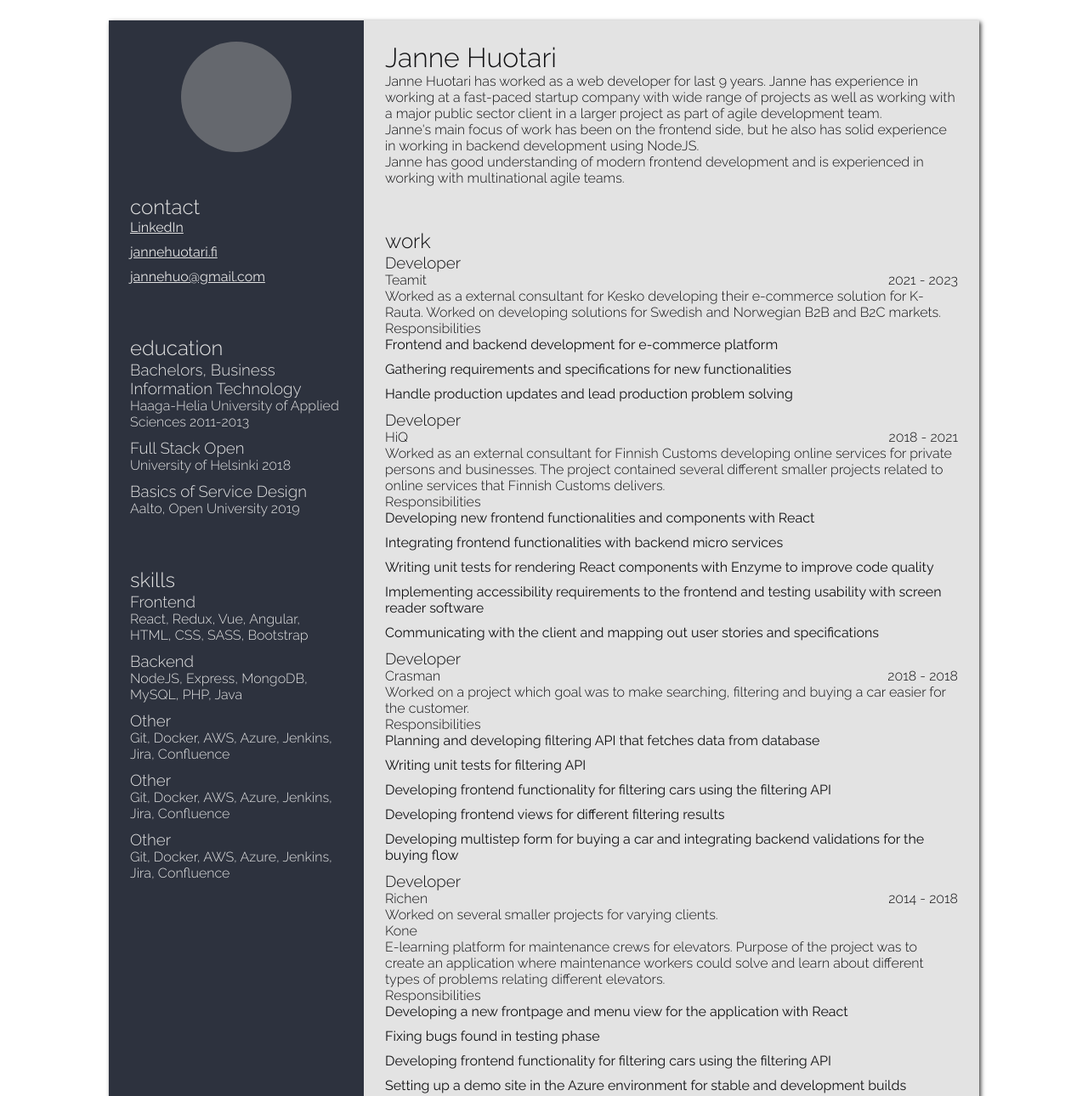
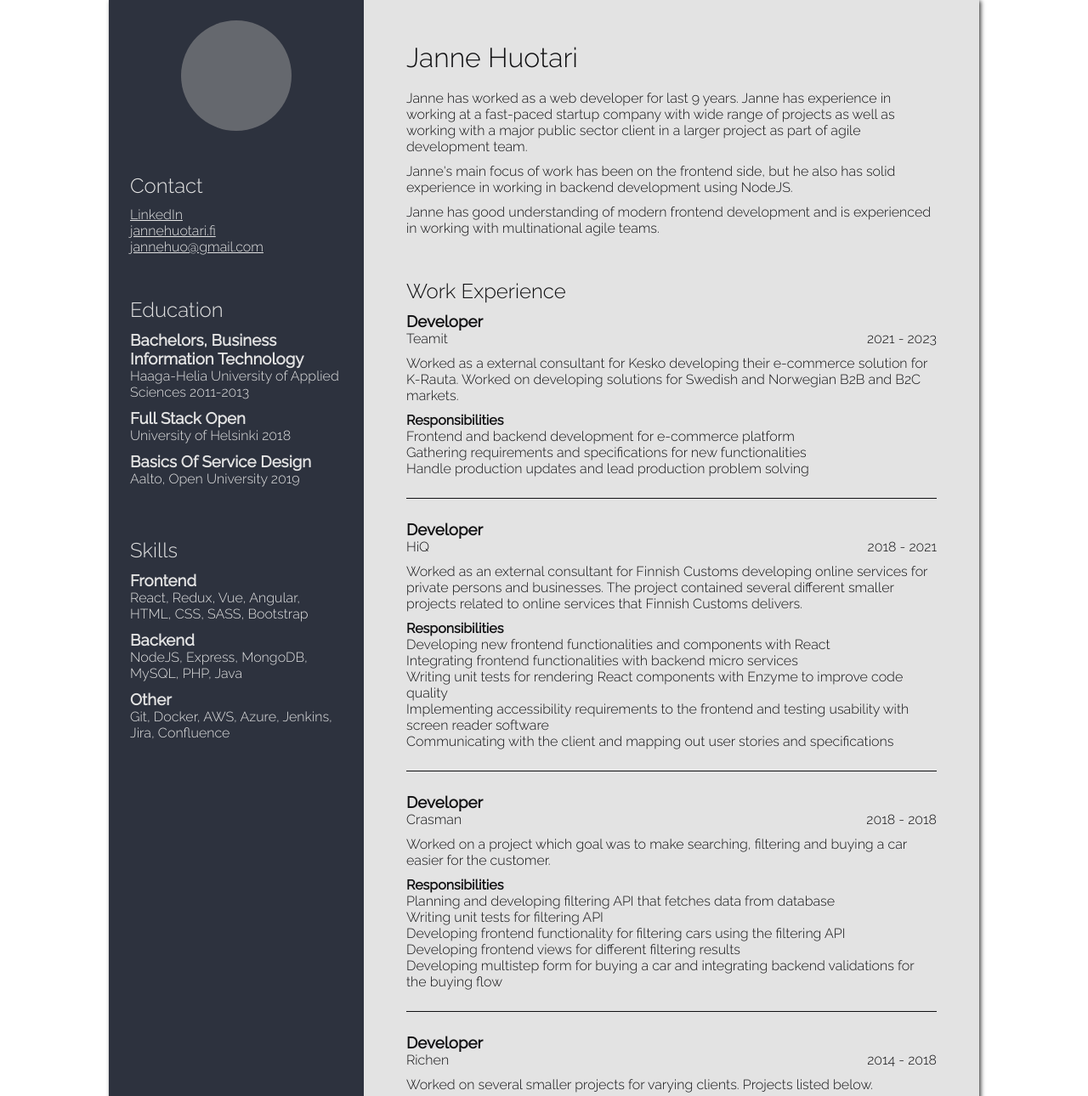
Before and after one commit to jannehuo/jannehuo-cv, a website built with Parcel: page index.html in a window 1280 px wide. Shown: the part 1-1291 px from the top of the page at 85% size. Built offline with nearby package versions, Linux system fonts and the light colour scheme; grey boxes are pictures that could not be loaded.

Commit message:
Added styling to the page

```diff
--- a/css/style.css
+++ b/css/style.css
@@ -7,6 +7,7 @@
   --main-bg-color: var(--white);
   --main-text-color: var(--black);
   --default-padding: 25px;
+  --default-margin: 10px;
 }
 
 * {
@@ -21,7 +22,7 @@ body {
 
 body {
   font-family: 'Raleway', sans-serif;
-  padding: var(--default-padding);
+  padding: var(--default-padding) * 2;
 }
 
 h1,
@@ -31,6 +32,26 @@ h4,
 p {
   margin: 0;
   font-weight: 300;
+}
+
+h1,
+h2,
+h3,
+h4 {
+  text-transform: capitalize;
+}
+
+h1 {
+  margin-bottom: calc(var(--default-margin) * 2);
+}
+
+h2 {
+  margin-bottom: var(--default-margin);
+}
+
+h4,
+h3 {
+  font-weight: 900;
 }
 
 .container {
@@ -59,9 +80,12 @@ p {
   padding: var(--default-padding);
 }
 
+.main-container > .container-cell {
+  padding: calc(var(--default-padding) * 2) calc(var(--default-padding) * 2) 0;
+}
+
 .profile-image-container {
   width: 100%;
-
   display: flex;
   align-items: center;
   justify-content: center;
@@ -82,14 +106,38 @@ ul {
 }
 
 ul li {
-  margin-bottom: 10px;
+  font-weight: 300;
 }
 
 .link-list li a {
   color: inherit;
 }
 
+.work-experience,
+.work-experience-project:not(:last-child) {
+  margin-bottom: calc(var(--default-margin) * 2.5);
+  border-bottom: 1px solid;
+  padding-bottom: var(--default-padding);
+}
+
 .work-experience-info {
   display: flex;
   justify-content: space-between;
 }
+
+.work-experience-title,
+.work-experience-info {
+  font-weight: 900;
+}
+
+.work-experience-description {
+  margin: var(--default-margin) 0;
+}
+
+.skills-list li {
+  margin-bottom: var(--default-margin);
+}
+
+.personal-description:not(:last-child) {
+  margin-bottom: var(--default-margin);
+}
--- a/index.html
+++ b/index.html
@@ -34,7 +34,7 @@
         </div>
         <div class="container-cell">
           <h2>education</h2>
-          <ul>
+          <ul class="skills-list">
             <li>
               <h3>Bachelors, Business Information Technology</h3>
               <p>Haaga-Helia University of Applied Sciences 2011-2013</p>
@@ -51,7 +51,7 @@
         </div>
         <div class="container-cell">
           <h2>skills</h2>
-          <ul>
+          <ul class="skills-list">
             <li>
               <h3>Frontend</h3>
               <p>React, Redux, Vue, Angular, HTML, CSS, SASS, Bootstrap</p>
@@ -64,38 +64,30 @@
               <h3>Other</h3>
               <p>Git, Docker, AWS, Azure, Jenkins, Jira, Confluence</p>
             </li>
-            <li>
-              <h3>Other</h3>
-              <p>Git, Docker, AWS, Azure, Jenkins, Jira, Confluence</p>
-            </li>
-            <li>
-              <h3>Other</h3>
-              <p>Git, Docker, AWS, Azure, Jenkins, Jira, Confluence</p>
-            </li>
           </ul>
         </div>
       </div>
       <div class="main-container">
         <div class="container-cell">
           <h1>Janne Huotari</h1>
-          <p>
-            Janne Huotari has worked as a web developer for last 9 years. Janne
-            has experience in working at a fast-paced startup company with wide
+          <p class="personal-description">
+            Janne has worked as a web developer for last 9 years. Janne has
+            experience in working at a fast-paced startup company with wide
             range of projects as well as working with a major public sector
             client in a larger project as part of agile development team.
           </p>
-          <p>
+          <p class="personal-description">
             Janne's main focus of work has been on the frontend side, but he
             also has solid experience in working in backend development using
             NodeJS.
           </p>
-          <p>
+          <p class="personal-description">
             Janne has good understanding of modern frontend development and is
             experienced in working with multinational agile teams.
           </p>
         </div>
         <div class="container-cell">
-          <h2>work</h2>
+          <h2>work experience</h2>
           <div class="work-experience">
             <h3 class="work-experience-title">Developer</h3>
             <div class="work-experience-info">
@@ -200,11 +192,12 @@
               <p class="work-experience-time">2014 - 2018</p>
             </div>
             <p class="work-experience-description">
-              Worked on several smaller projects for varying clients.
+              Worked on several smaller projects for varying clients. Projects
+              listed below.
             </p>
             <div class="work-experience-project">
               <h4>Kone</h4>
-              <p>
+              <p class="work-experience-description">
                 E-learning platform for maintenance crews for elevators. Purpose
                 of the project was to create an application where maintenance
                 workers could solve and learn about different types of problems
@@ -231,7 +224,7 @@
             </div>
             <div class="work-experience-project">
               <h4>Veikkaus</h4>
-              <p>
+              <p class="work-experience-description">
                 Developed various different missions for Veikkaus customer
                 loyalty program. Missions were small games, puzzles and
                 questionnaires that users could do on Veikkaus web page to earn
@@ -268,7 +261,7 @@
             </div>
             <div class="work-experience-project">
               <h4>Kesko</h4>
-              <p>
+              <p class="work-experience-description">
                 E-learning project for client's sales competition. Purpose of
                 the project was to offer a platform for users to participate in
                 sales competition by answering to different questions and
@@ -310,7 +303,7 @@
             </div>
             <div class="work-experience-project">
               <h4>Richen, Ideapp</h4>
-              <p>
+              <p class="work-experience-description">
                 Richens own web application where users could post their own
                 ideas to predetermined topics and discuss them. Users were able
                 to give stars to best ideas and comments. Best ideas from users
@@ -353,7 +346,7 @@
             </div>
             <div class="work-experience-project">
               <h4>Catmandoo</h4>
-              <p>
+              <p class="work-experience-description">
                 Worked as a developer for Catmandoos new web page. WordPress
                 page with social media integrations from Facebook, Twitter and
                 Instagram. Catalogue for Catmandoos products for user to browse.
@@ -382,7 +375,7 @@
             </div>
             <div class="work-experience-project">
               <h4>Grand Residence 21</h4>
-              <p>
+              <p class="work-experience-description">
                 Worked as a developer for grandresidence21 website. Marketing
                 site for new residential building that's been renovated in
                 Helsinki.
@@ -401,7 +394,7 @@
             </div>
             <div class="work-experience-project">
               <h4>Zenito</h4>
-              <p>
+              <p class="work-experience-description">
                 A site where people can find stocks, research different
                 companies and create their own stock portfolio. Worked on the
                 frontend side of the project developing different pages and
```
